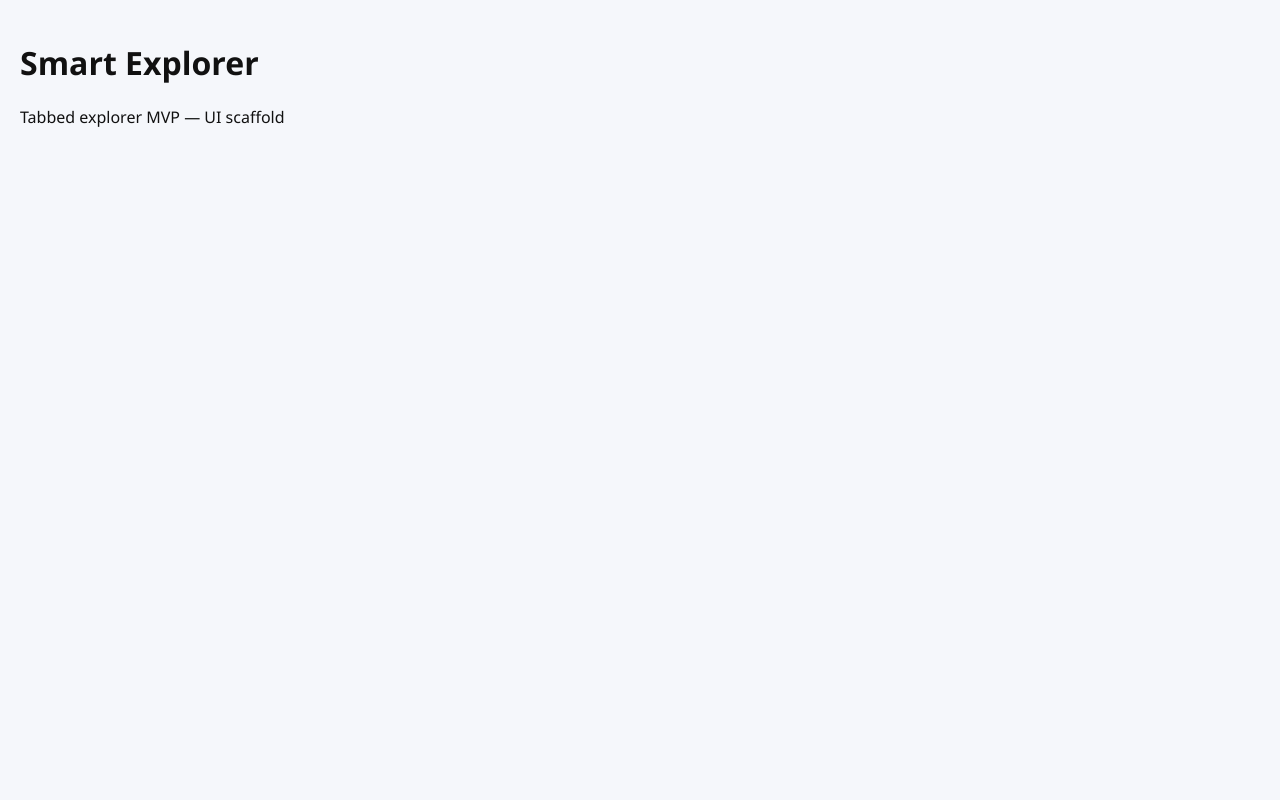
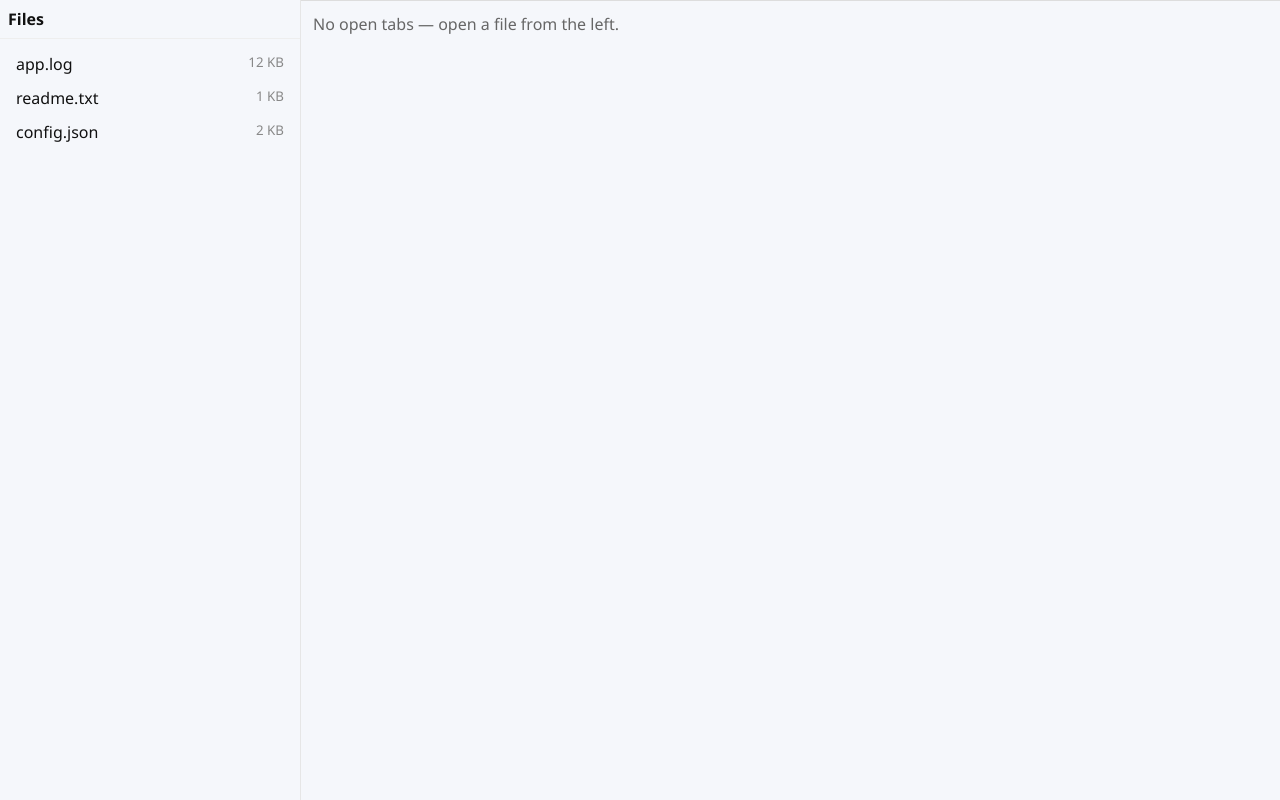
Before and after one commit to alan512627/SMARTExpoler, a React (Vite) app: page / in a window 1280 px wide. Built offline with nearby package versions, Linux system fonts and the light colour scheme.

Commit message:
feat(ui): add tabbed UI and file-list scaffold
Co-authored-by: Copilot <223556219+Copilot@users.noreply.github.com>

```diff
--- a/src/App.jsx
+++ b/src/App.jsx
@@ -1,9 +1,54 @@
-import React from "react";
+import React, { useState } from "react";
+import FileList from "./components/FileList";
+import TabView from "./components/TabView";
+
+function makeId(){ return Math.random().toString(36).slice(2,9); }
+
 export default function App(){
+  const sampleFiles = [
+    { path: 'C:/example/logs/app.log', name: 'app.log', size: '12 KB' },
+    { path: 'C:/example/readme.txt', name: 'readme.txt', size: '1 KB' },
+    { path: 'C:/example/config.json', name: 'config.json', size: '2 KB' }
+  ];
+
+  const [files] = useState(sampleFiles);
+  const [tabs,setTabs] = useState([]);
+  const [active,setActive] = useState(null);
+
+  function openFile(file){
+    // if already open, select
+    const existing = tabs.find(t=>t.path===file.path);
+    if(existing){ setActive(existing.id); return; }
+    const newTab = { id: makeId(), title: file.name, path: file.path, content: `Loaded content for ${file.name}\n\n(placeholder)` };
+    setTabs(prev=>[...prev,newTab]);
+    setActive(newTab.id);
+  }
+
+  function closeTab(id){
+    setTabs(prev=>{
+      const n = prev.filter(t=>t.id!==id);
+      if(n.length===0){ setActive(null); return n }
+      if(id===active){ setActive(n[n.length-1].id) }
+      return n;
+    });
+  }
+
+  function duplicateTab(id){
+    const t = tabs.find(x=>x.id===id);
+    if(!t) return;
+    const copy = { ...t, id: makeId(), title: t.title + ' (copy)' };
+    setTabs(prev=>[...prev,copy]);
+    setActive(copy.id);
+  }
+
   return (
-    <div style={{padding:20}}>
-      <h1>Smart Explorer</h1>
-      <p>Tabbed explorer MVP — UI scaffold</p>
+    <div style={{display:'flex',height:'100vh'}}>
+      <div style={{width:300,borderRight:'1px solid #e6e6e6',overflow:'auto'}}>
+        <FileList files={files} onOpen={openFile} />
+      </div>
+      <div style={{flex:1}}>
+        <TabView tabs={tabs} activeId={active} onSelect={setActive} onClose={closeTab} onDuplicate={duplicateTab} />
+      </div>
     </div>
   );
 }
--- /dev/null
+++ b/src/components/FileList.jsx
@@ -0,0 +1,19 @@
+import React from "react";
+
+export default function FileList({ files, onOpen }){
+  return (
+    <div style={{height:'100%'}}>
+      <div style={{padding:8,borderBottom:'1px solid #eee',fontWeight:600}}>Files</div>
+      <ul style={{listStyle:'none',padding:8,margin:0}}>
+        {files.map(f => (
+          <li key={f.path} style={{padding:'6px 8px',cursor:'pointer'}} onDoubleClick={()=>onOpen(f)}>
+            <div style={{display:'flex',justifyContent:'space-between'}}>
+              <span>{f.name}</span>
+              <small style={{color:'#888'}}>{f.size}</small>
+            </div>
+          </li>
+        ))}
+      </ul>
+    </div>
+  );
+}
--- /dev/null
+++ b/src/components/TabView.jsx
@@ -0,0 +1,27 @@
+import React from "react";
+
+export default function TabView({ tabs, activeId, onSelect, onClose, onDuplicate }){
+  return (
+    <div style={{display:'flex',flexDirection:'column',height:'100%'}}>
+      <div style={{display:'flex',borderBottom:'1px solid #ddd',background:'#fafafa'}}>
+        {tabs.map(tab => (
+          <div key={tab.id} onClick={() => onSelect(tab.id)}
+            style={{padding:'8px 12px',cursor:'pointer',borderRight:'1px solid #eee',background: tab.id===activeId? '#fff':'transparent'}}>
+            <strong style={{fontSize:13}}>{tab.title}</strong>
+            <button onClick={(e)=>{e.stopPropagation(); onDuplicate(tab.id)}} style={{marginLeft:8}}>⎘</button>
+            <button onClick={(e)=>{e.stopPropagation(); onClose(tab.id)}} style={{marginLeft:6}}>✕</button>
+          </div>
+        ))}
+      </div>
+      <div style={{flex:1,overflow:'auto',padding:12}}>
+        {tabs.length===0 && <div style={{color:'#666'}}>No open tabs — open a file from the left.</div>}
+        {tabs.map(tab => tab.id===activeId && (
+          <div key={tab.id} style={{height:'100%'}}>
+            <div style={{marginBottom:8,color:'#333',fontSize:12}}>Path: {tab.path}</div>
+            <textarea value={tab.content} readOnly style={{width:'100%',height:'calc(100% - 40px)',fontFamily:'monospace',fontSize:13}} />
+          </div>
+        ))}
+      </div>
+    </div>
+  );
+}
```
Also changed, not shown: 1 other file (tests, documents, lock files or other folders).
